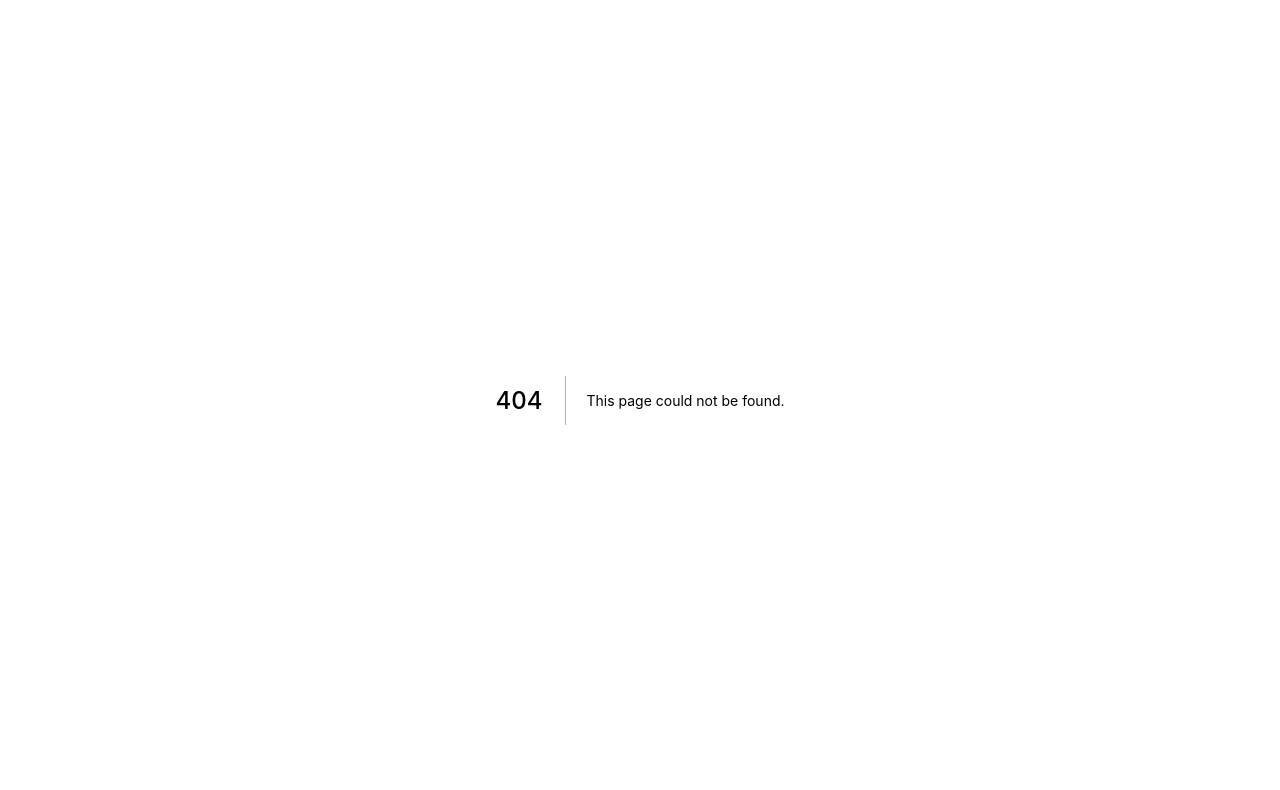
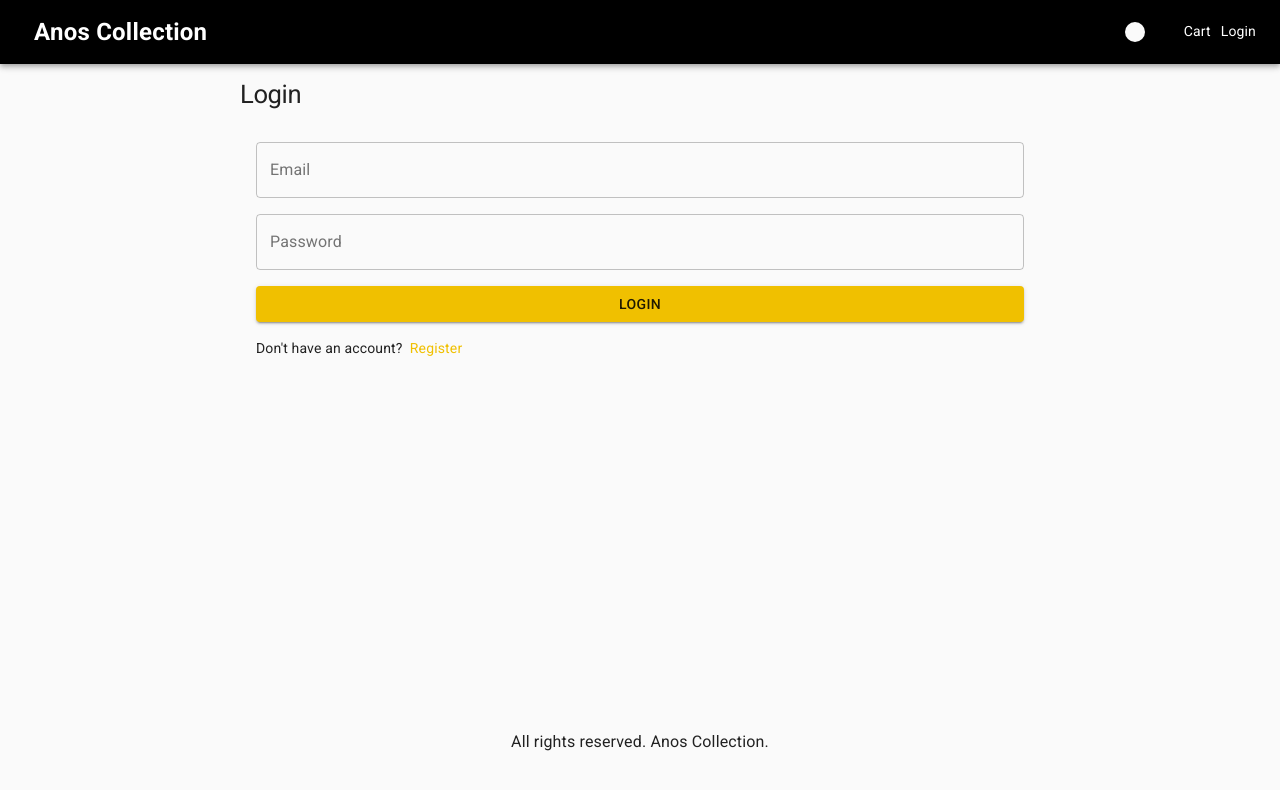
Before and after one commit to sheikhmubashi/anos-collection, a Next.js app: page /login in a window 1280 px wide. Before the commit this address had no page. Shown: the top 790 px of the page. Built offline with nearby package versions, Linux system fonts and the light colour scheme.

Commit message:
login page

```diff
--- /dev/null
+++ b/pages/login.js
@@ -0,0 +1,56 @@
+import {
+    List,
+    ListItem,
+    Typography,
+    TextField,
+    Button,
+    Link,
+} from '@material-ui/core';
+import NextLink from 'next/link';
+import React from 'react';
+import Layout from '../components/Layout';
+import useStyles from '../utils/styles';
+
+export default function Login() {
+    const classes = useStyles();
+    return (
+        <Layout title="Login">
+            <form className={classes.form}>
+                <Typography component="h1" variant="h1">
+                    Login
+                </Typography>
+                <List>
+                    <ListItem>
+                        <TextField
+                            variant="outlined"
+                            fullWidth
+                            id="email"
+                            label="Email"
+                            inputProps={{ type: 'email' }}
+                        ></TextField>
+                    </ListItem>
+                    <ListItem>
+                        <TextField
+                            variant="outlined"
+                            fullWidth
+                            id="password"
+                            label="Password"
+                            inputProps={{ type: 'password' }}
+                        ></TextField>
+                    </ListItem>
+                    <ListItem>
+                        <Button variant="contained" type="submit" fullWidth color="primary">
+                            Login
+                        </Button>
+                    </ListItem>
+                    <ListItem>
+                        Don't have an account? &nbsp;
+                        <NextLink href="/register" passHref>
+                            <Link>Register</Link>
+                        </NextLink>
+                    </ListItem>
+                </List>
+            </form>
+        </Layout>
+    );
+}
--- a/utils/styles.js
+++ b/utils/styles.js
@@ -26,5 +26,9 @@
     marginTop: 10,
     marginBottom: 10,
   },
+  form: {
+    maxWidth: 800,
+    margin: '0 auto',
+  },
 });
 export default useStyles;
```
Also changed, not shown: pages/cart.js (+7 -2 lines), pages/shipping.js (added, +8 -0 lines).
